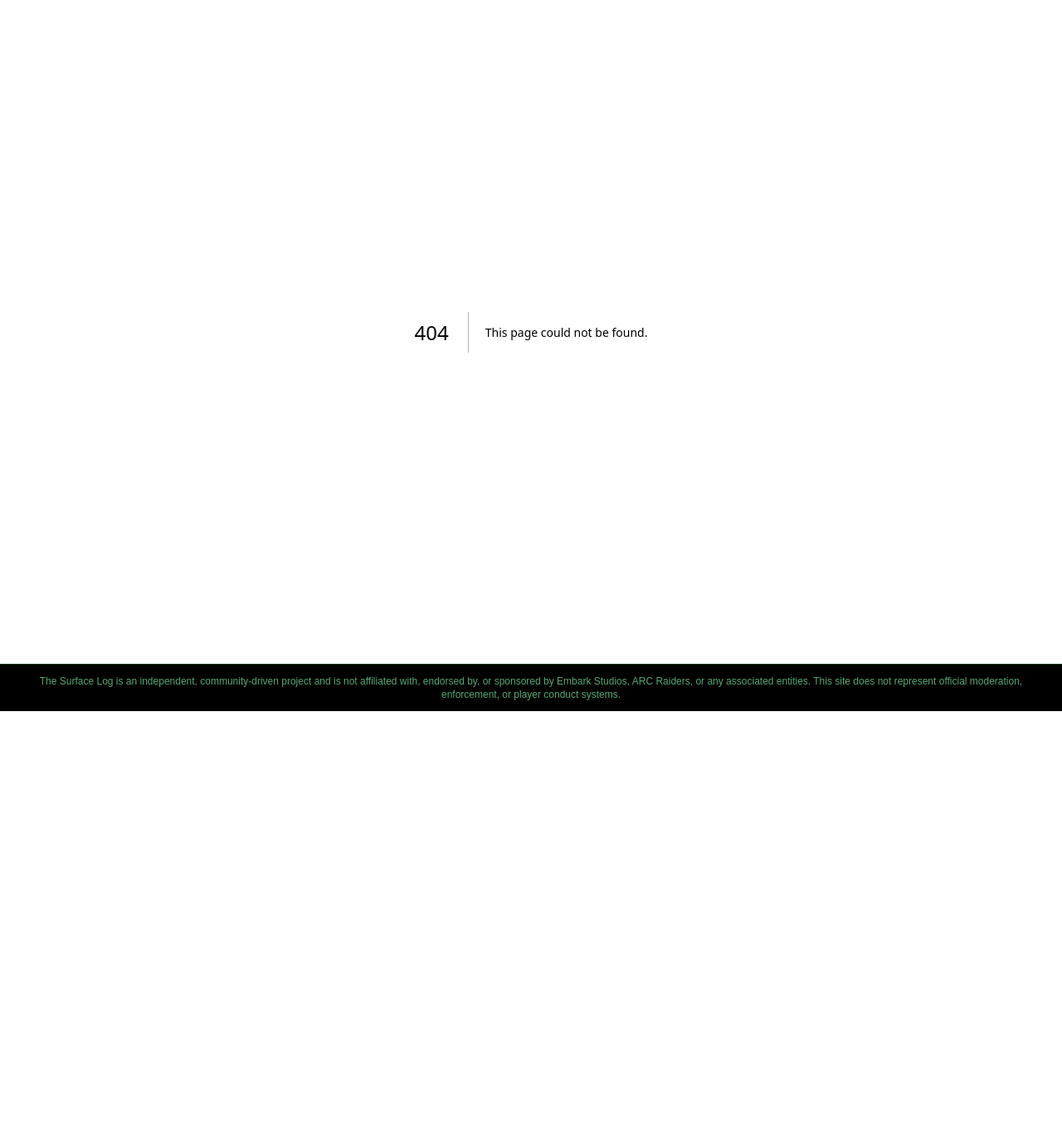
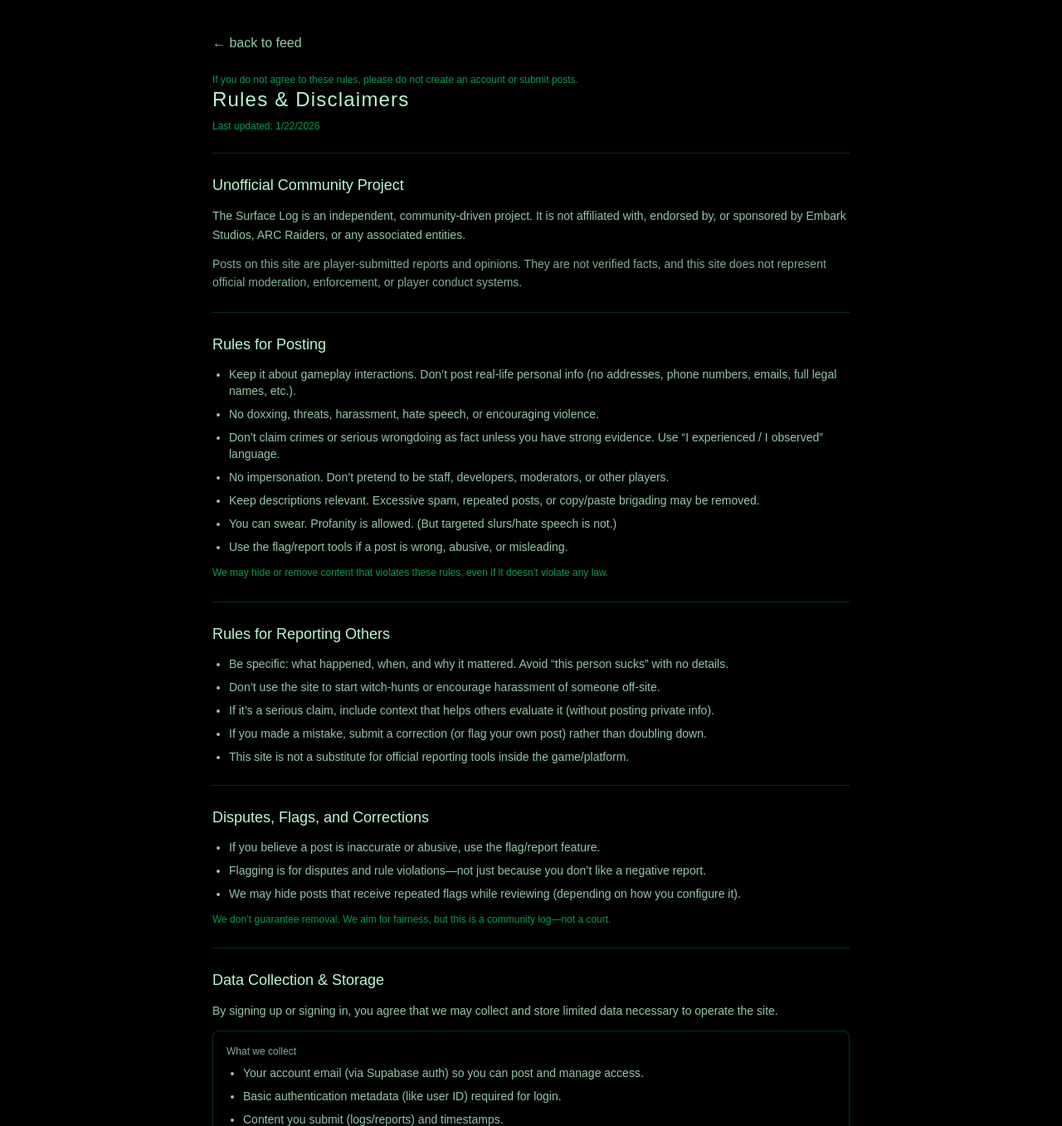
Before and after one commit to thesurfacelog/surfacelog, a Next.js app: page /rules in a window 1280 px wide. Before the commit this address had no page. Shown: the top 1357 px of the page at 83% size. Before the commit the page ends 857 px from the top, so only its background shows below. Built offline with nearby package versions, Linux system fonts and the light colour scheme.

Commit message:
Fix watchlist layout and spacing and added rule page

```diff
--- a/app/globals.css
+++ b/app/globals.css
@@ -146,3 +146,17 @@ body {
   81% { --sx: 520px;  --sy: 1px;  --so: 0.0; }
   82% { --sx: -140px; --sy: -2px; --so: 1; }
 }
+
+/* Watchlist pulse */
+@keyframes redPulse {
+  0%, 100% {
+    box-shadow: 0 0 18px rgba(255, 0, 0, 0.15);
+  }
+  50% {
+    box-shadow: 0 0 28px rgba(255, 0, 0, 0.35);
+  }
+}
+
+.watchlist-pulse {
+  animation: redPulse 4s ease-in-out infinite;
+}
--- a/app/new/page.tsx
+++ b/app/new/page.tsx
@@ -196,6 +196,17 @@ export default function NewTransmissionPage() {
             >
               send magic link
             </button>
+            <div className="mt-2 text-[16px] text-red-300/90">
+  By signing up / signing in, you agree to the site rules and data policy.
+</div>
+
+<Link
+  href="/rules"
+  className="inline-flex items-center justify-center text-xs border border-green-700/40 rounded px-3 py-2 hover:bg-green-900/20"
+>
+  view rules & disclaimers →
+</Link>
+
           </section>
         ) : null}
 
--- a/app/page.tsx
+++ b/app/page.tsx
@@ -33,17 +33,27 @@ function LeaderList({
   title,
   rows,
   rightValue,
+  accent = "red",
 }: {
   title: string;
   rows: LeaderRow[];
   rightValue: (r: LeaderRow) => string;
+  accent?: "red" | "green"
 }) {
+  const titleClass =
+    accent === "red" ? "text-red-400/80" : "text-green-200/80";
+  const boxClass =
+    accent === "red"
+      ? "border border-red-700/50 bg-red-950/10 shadow-[0_0_20px_rgba(255,0,0,0,0.14"
+      : "border border-green-700/40";
+
   return (
-    <div className="border border-green-700/40 rounded-lg p-3">
-      <div className="text-xs text-green-200/70 mb-2">{title}</div>
+    //right column
+    <div className={`rounded-lg p-3 ${boxClass}`}>
+      <div className={`text-xs font-mono mb-2 ${titleClass}`}>{title}</div>
 
       {rows.length === 0 ? (
-        <div className="text-[11px] text-green-200/50">no data yet</div>
+        <div className="text-[11px] text-red-400/80">no data yet</div>
       ) : (
         <ol className="text-sm">
           {rows.slice(0, 5).map((r, idx) => (
@@ -55,18 +65,18 @@ function LeaderList({
                 {idx + 1}.{" "}
                 <Link
                   href={`/handle/${encodeURIComponent(r.handle)}`}
-                  className="hover:text-green-100"
+                  className="hover:text-red-300"
                 >
                   {r.handle}
                 </Link>
                 {r.platform ? (
-                  <span className="text-xs text-green-200/60">
+                  <span className="text-xs text-red-400/80">
                     {" "}
                     ({r.platform})
                   </span>
                 ) : null}
               </span>
-              <span className="text-green-200/80">{rightValue(r)}</span>
+              <span className="text-red-400/80">{rightValue(r)}</span>
             </li>
           ))}
         </ol>
@@ -255,13 +265,28 @@ export default function Home() {
             </div>
           </div>
 
+          <div className="flex flex-col items-end gap-1">
   <Link
     href="/new"
-            className="border border-green-700/40 rounded px-3 py-2 text-sm hover:bg-green-900/20"
+    className="text-[16px] font-mono border border-green-700/40 rounded px-3 py-2 hover:bg-green-900/20 transition"
   >
-            new transmission →
+    + new transmission
+  </Link>
+
+  <div className="text-[11px] text-yellow-400/70 text-right max-w-[160px] leading-snug">
+    By posting, you agree to the sites rules and data policy.
+    <br />
+    <Link
+      href="/rules"
+      className="underline hover:text-green-300"
+    >
+      view rules →
     </Link>
   </div>
+</div>
+
+        </div>
+
 
         {/* SEARCH BAR (restored) */}
         <div className="mt-6 max-w-2xl">
@@ -292,7 +317,7 @@ export default function Home() {
         </div>
 
         {/* MAIN GRID: Latest logs left, watchlist right (same width, aligned) */}
-        <div className="grid grid-cols-1 lg:grid-cols-2 gap-6 items-start">
+        <div className="grid grid-cols-1 lg:grid-cols-[1fr_1fr] gap-6 items-start">
           {/* LATEST LOGS */}
           <section className="border border-green-700/40 rounded-lg p-4">
             <div className="flex items-center justify-between mb-3">
@@ -311,7 +336,7 @@ export default function Home() {
             </div>
 
             {logs.length === 0 ? (
-              <div className="text-sm text-green-200/60">no transmissions yet</div>
+              <div className="text-sm text-red-200/60">no transmissions yet</div>
             ) : (
               <div className="grid gap-3">
                 {logs.map((l) => (
@@ -356,20 +381,33 @@ export default function Home() {
             )}
           </section>
 
+          {/*right block */}
+          {/* Seperate mini "today's heat" block ABOVE the watchlist */}
+            <aside className="border border-red-800/80 rounded-lg p-4">
+            <div className="flex items-center justify-between mb-3">
+              <div className="grid gap-3 text-xs text-red-400/80">{feedCountLabel}</div>
+            </div>
+            < div className="font-semibold text-[24px] text-red-400/80 gap-2 mb-4">
+                  🔥 Today's Heat (24 hours)
+                  <LeaderList
+                    title="today’s heat (24 hours)"
+                    rows={most24h}
+                    rightValue={(r) => String(r.reports_24h ?? 0)}
+                  />
+                  </div>
           {/* WATCHLIST (renamed + aligned + same width) */}
-          <aside className="border border-green-700/40 rounded-lg p-4">
-            <div className="flex items-center justify-between mb-3">
-              <div className="text-sm text-green-200/80">Speranza Watchlist</div>
-              <button
-                onClick={loadLeaderboards}
+          <div className="flex items-center justify-between">
+              <div className="font-semibold text-[24px] text-red-400/80 tracking-wider">
+              ⚠ Speranza Watchlist
+          </div>
+          <button onClick={loadLeaderboards}
           disabled={loadingBoards}
-                className="text-xs border border-green-700/40 rounded px-2 py-1 hover:bg-green-900/20 disabled:opacity-50"
-              >
+          className="text-red-300/60 border border-red-800/80 rounded px-2 py-1 hover:bg-red-300/8- disabled:opacity-50">
             {loadingBoards ? "loading..." : "refresh"}
           </button>
           </div>
 
-            <div className="grid gap-3">
+            <div className="grid gap-3 text-red-400/60">
               <LeaderList
                 title="most reported (all time)"
                 rows={mostAllTime}
@@ -381,27 +419,22 @@ export default function Home() {
                 rightValue={(r) => String(r.reports_7d ?? 0)}
               />
               <LeaderList
-                title="today’s heat (24 hours)"
-                rows={most24h}
-                rightValue={(r) => String(r.reports_24h ?? 0)}
-              />
-              <LeaderList
                 title="nicest (good %)"
                 rows={nicest}
                 rightValue={(r) => `${r.good_pct ?? 0}%`}
               />
 
-              <div className="text-[11px] text-green-200/50">
+              <div className="text-[11px] text-red-300/80">
                 note: “nicest” requires at least 5 reports.
               </div>
             </div>
             </aside>
             </div>
+        </div>
 
         {status ? (
-          <div className="mt-6 text-xs text-green-200/70">{status}</div>
+          <div className="mt-6 text-xs text-red-300/80">{status}</div>
         ) : null}
-      </div>
     </main>
   );
 }
--- /dev/null
+++ b/app/rules/page.tsx
@@ -0,0 +1,180 @@
+import Link from "next/link";
+
+export default function RulesPage() {
+  return (
+    <main className="min-h-screen bg-black text-green-300 font-mono px-4 py-10">
+      <div className="mx-auto max-w-3xl">
+        <div className="mb-6">
+          <Link href="/" className="text-green-200/80 hover:text-green-200">
+            ← back to feed
+          </Link>
+        </div>
+
+        <p className="text-xs text-green-400/70">
+  If you do not agree to these rules, please do not create an account or submit posts.
+</p>
+
+
+        <h1 className="text-2xl text-green-200 tracking-wider">Rules & Disclaimers</h1>
+        <p className="mt-2 text-xs text-green-400/70">
+          Last updated: {new Date().toLocaleDateString()}
+        </p>
+
+        <div className="my-6 border-t border-green-700/40" />
+
+        {/* IMPORTANT / NOT AFFILIATED */}
+        <section className="grid gap-3">
+          <h2 className="text-green-200 text-lg">Unofficial Community Project</h2>
+          <p className="text-sm text-green-200/80 leading-relaxed">
+            The Surface Log is an independent, community-driven project. It is not affiliated with,
+            endorsed by, or sponsored by Embark Studios, ARC Raiders, or any associated entities.
+          </p>
+          <p className="text-sm text-green-200/70 leading-relaxed">
+            Posts on this site are player-submitted reports and opinions. They are not verified facts,
+            and this site does not represent official moderation, enforcement, or player conduct systems.
+          </p>
+        </section>
+
+        <div className="my-6 border-t border-green-700/40" />
+
+        {/* POSTING RULES */}
+        <section className="grid gap-3">
+          <h2 className="text-green-200 text-lg">Rules for Posting</h2>
+
+          <ul className="list-disc pl-5 text-sm text-green-200/80 grid gap-2">
+            <li>
+              Keep it about gameplay interactions. Don’t post real-life personal info (no addresses,
+              phone numbers, emails, full legal names, etc.).
+            </li>
+            <li>
+              No doxxing, threats, harassment, hate speech, or encouraging violence.
+            </li>
+            <li>
+              Don’t claim crimes or serious wrongdoing as fact unless you have strong evidence.
+              Use “I experienced / I observed” language.
+            </li>
+            <li>
+              No impersonation. Don’t pretend to be staff, developers, moderators, or other players.
+            </li>
+            <li>
+              Keep descriptions relevant. Excessive spam, repeated posts, or copy/paste brigading may be removed.
+            </li>
+            <li>
+              You can swear. Profanity is allowed. (But targeted slurs/hate speech is not.)
+            </li>
+            <li>
+              Use the flag/report tools if a post is wrong, abusive, or misleading.
+            </li>
+          </ul>
+
+          <p className="text-xs text-green-400/70 leading-relaxed">
+            We may hide or remove content that violates these rules, even if it doesn’t violate any law.
+          </p>
+        </section>
+
+        <div className="my-6 border-t border-green-700/40" />
+
+        {/* REPORTING RULES */}
+        <section className="grid gap-3">
+          <h2 className="text-green-200 text-lg">Rules for Reporting Others</h2>
+
+          <ul className="list-disc pl-5 text-sm text-green-200/80 grid gap-2">
+            <li>
+              Be specific: what happened, when, and why it mattered. Avoid “this person sucks” with no details.
+            </li>
+            <li>
+              Don’t use the site to start witch-hunts or encourage harassment of someone off-site.
+            </li>
+            <li>
+              If it’s a serious claim, include context that helps others evaluate it (without posting private info).
+            </li>
+            <li>
+              If you made a mistake, submit a correction (or flag your own post) rather than doubling down.
+            </li>
+            <li>
+              This site is not a substitute for official reporting tools inside the game/platform.
+            </li>
+          </ul>
+        </section>
+
+        <div className="my-6 border-t border-green-700/40" />
+
+        {/* DISPUTES / FLAGS */}
+        <section className="grid gap-3">
+          <h2 className="text-green-200 text-lg">Disputes, Flags, and Corrections</h2>
+
+          <ul className="list-disc pl-5 text-sm text-green-200/80 grid gap-2">
+            <li>
+              If you believe a post is inaccurate or abusive, use the flag/report feature.
+            </li>
+            <li>
+              Flagging is for disputes and rule violations—not just because you don’t like a negative report.
+            </li>
+            <li>
+              We may hide posts that receive repeated flags while reviewing (depending on how you configure it).
+            </li>
+          </ul>
+
+          <p className="text-xs text-green-400/70 leading-relaxed">
+            We don’t guarantee removal. We aim for fairness, but this is a community log—not a court.
+          </p>
+        </section>
+
+        <div className="my-6 border-t border-green-700/40" />
+
+        {/* DATA COLLECTION / STORAGE */}
+        <section className="grid gap-3">
+          <h2 className="text-green-200 text-lg">Data Collection & Storage</h2>
+
+          <p className="text-sm text-green-200/80 leading-relaxed">
+            By signing up or signing in, you agree that we may collect and store limited data necessary to operate the site.
+          </p>
+
+          <div className="border border-green-700/40 rounded-lg p-4 bg-black">
+            <div className="text-xs text-green-200/70 mb-2">What we collect</div>
+            <ul className="list-disc pl-5 text-sm text-green-200/80 grid gap-2">
+              <li>Your account email (via Supabase auth) so you can post and manage access.</li>
+              <li>Basic authentication metadata (like user ID) required for login.</li>
+              <li>Content you submit (logs/reports) and timestamps.</li>
+              <li>Basic technical logs used for reliability and security (typical hosting/provider logs).</li>
+            </ul>
+          </div>
+
+          <div className="border border-green-700/40 rounded-lg p-4 bg-black">
+            <div className="text-xs text-green-200/70 mb-2">What we do not collect (on purpose)</div>
+            <ul className="list-disc pl-5 text-sm text-green-200/80 grid gap-2">
+              <li>We do not ask for your real name, address, phone number, or payment info.</li>
+              <li>We do not sell your personal data.</li>
+              <li>We do not claim to verify identities or “prove” who someone is in-game.</li>
+            </ul>
+          </div>
+
+          <p className="text-xs text-green-400/70 leading-relaxed">
+            You can request deletion of your account data by contacting the site admin (add your contact method later),
+            but logs you posted may remain if needed for integrity/audit or to prevent abuse. (You can refine this policy.)
+          </p>
+        </section>
+
+        <div className="my-6 border-t border-green-700/40" />
+
+        {/* LIABILITY */}
+        <section className="grid gap-3">
+          <h2 className="text-green-200 text-lg">Limitation of Responsibility</h2>
+          <p className="text-sm text-green-200/80 leading-relaxed">
+            This site is provided “as-is.” We don’t guarantee accuracy of posts. Use your judgment.
+            We aren’t responsible for decisions you make based on community submissions.
+          </p>
+        </section>
+
+        <div className="mt-8">
+          <Link
+            href="/"
+            className="inline-flex items-center border border-green-700/40 rounded px-3 py-2 text-sm hover:bg-green-900/20"
+          >
+            return to transmissions
+          </Link>
+        </div>
+      </div>
+    </main>
+  );
+}
```
Lines whose indentation alone changed are shown as unchanged.
